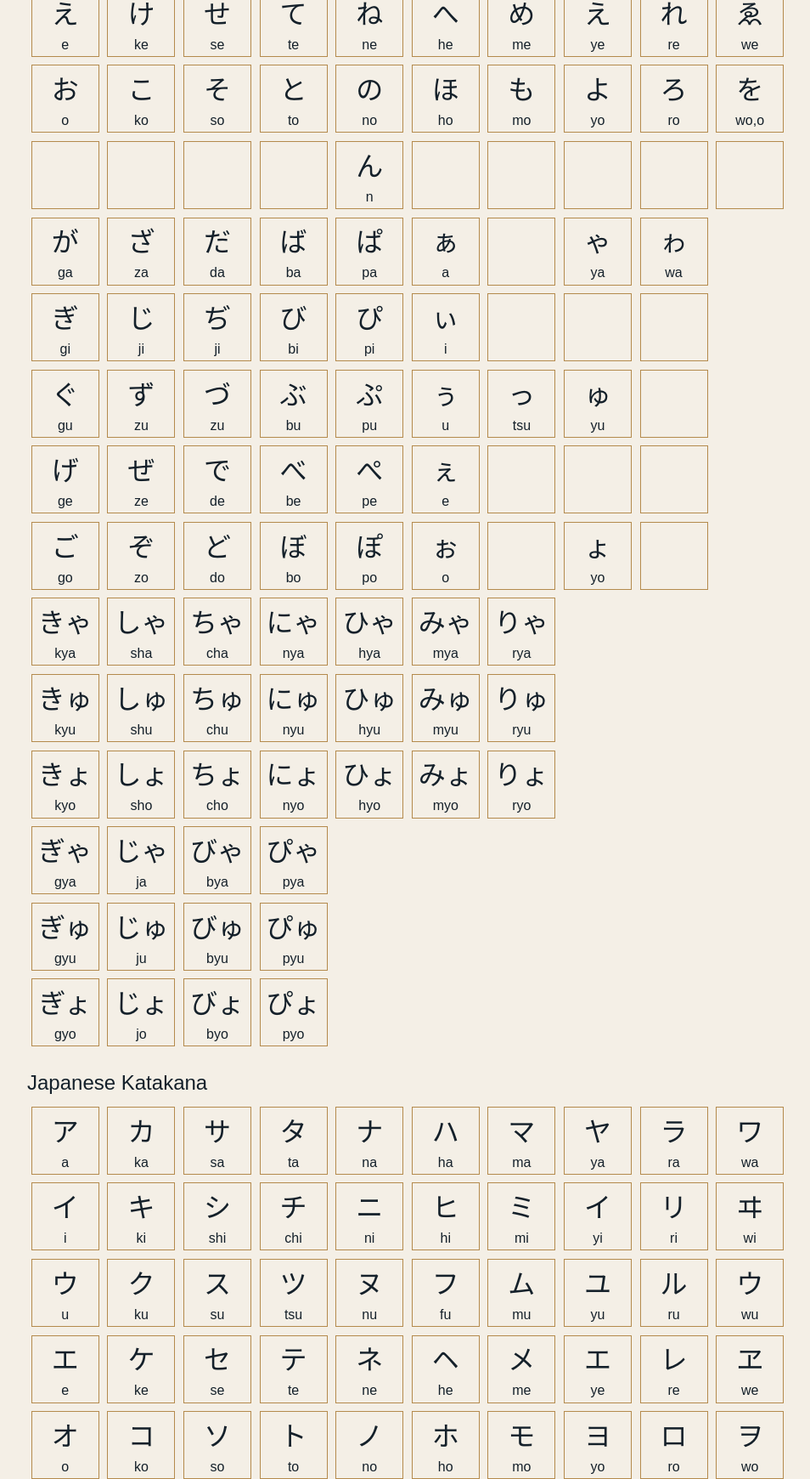
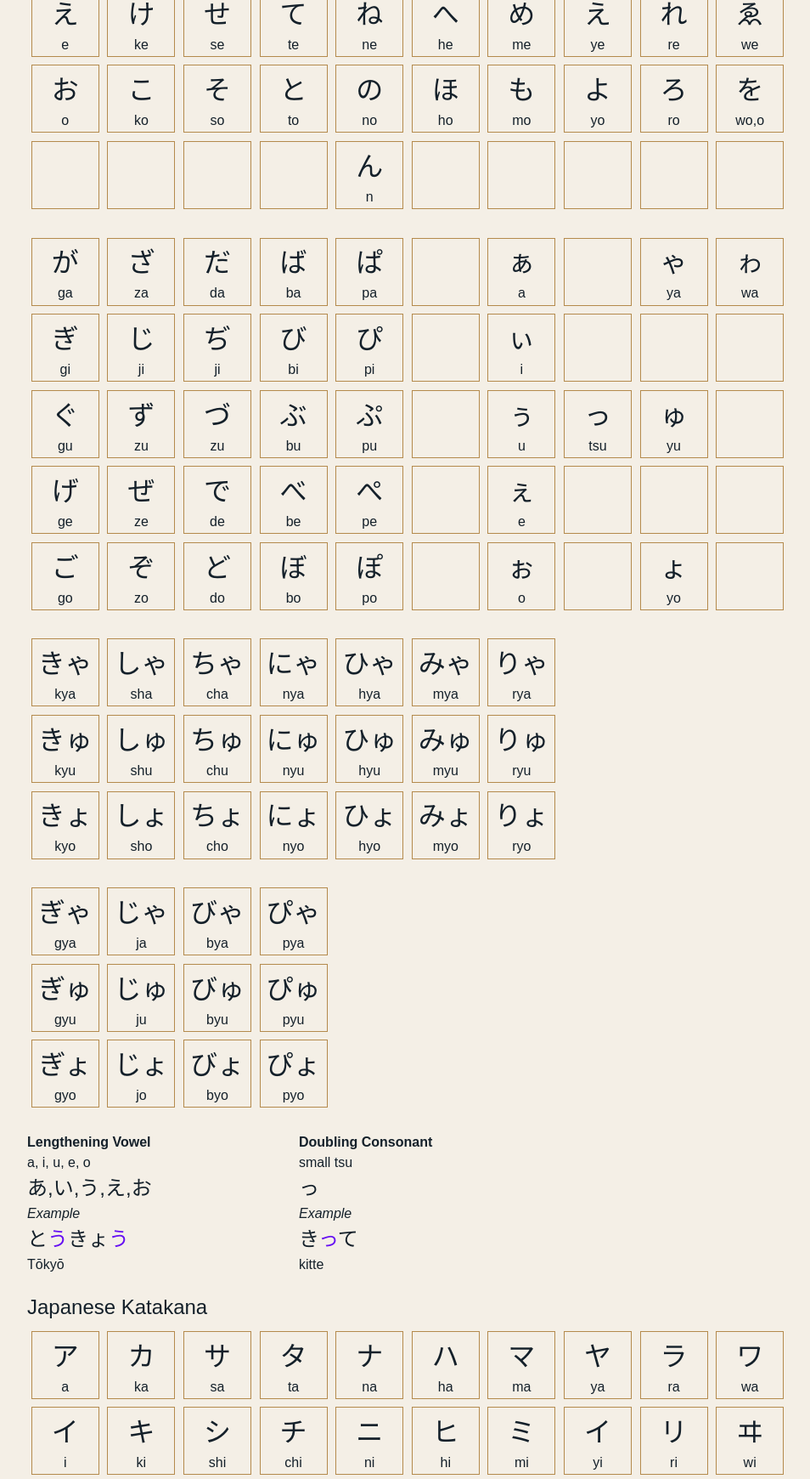
Before and after one commit to maxvann/HanBase, an ASP.NET Core app: page /Home/Charts in a window 1280 px wide. Shown: the part 1003-2743 px from the top of the page at 85% size, without its empty margins (50-1004 px from the left). Run offline with ASP.NET Core 8, Linux system fonts and the light colour scheme; style sheets or scripts are compiled from the project's sources; some libraries are stand-ins or nearby versions.

Commit message:
Updated charts page

```diff
--- a/Views/Home/Charts.cshtml
+++ b/Views/Home/Charts.cshtml
@@ -40,7 +40,7 @@
         }
     </div>
 
-    <div class="glyphs-body japanese-ext">
+    <div class="glyphs-body japanese-ext mt-4">
         @{
             glyphNumber = 0;
             var hiraganaExtSounds = Charts.GetHiraganaExtSound();
@@ -55,7 +55,7 @@
         }
     </div>
 
-    <div class="glyphs-body japanese-combo">
+    <div class="glyphs-body japanese-combo mt-4">
         @{
             glyphNumber = 0;
             var hiraganaComboSounds = Charts.GetHiraganaComboSound();
@@ -70,7 +70,7 @@
         }
     </div>
 
-    <div class="glyphs-body japanese-combo-ext">
+    <div class="glyphs-body japanese-combo-ext mt-4">
         @{
             glyphNumber = 0;
             var hiraganaComboExtSounds = Charts.GetHiraganaComboExtSound();
@@ -83,6 +83,25 @@
                 <div class="glyph-sound">@(hiraganaComboExtSounds[glyphNumber++])</div>
             </div>
         }
+    </div>
+
+    <div class="row chart-modifier mt-4">
+        <div class="col">
+            <div><strong>Lengthening Vowel</strong></div>
+            <div>a, i, u, e, o</div>
+            <div class="grammar-verbs-ideograms">あ,い,う,え,お</div>
+            <div><em>Example</em></div>
+            <div class="grammar-verbs-ideograms">と<span class="grammar-verbs-highlight">う</span>きょ<span class="grammar-verbs-highlight">う</span></div>
+            <div>Tōkyō</div>
+        </div>
+        <div class="col">
+            <div><strong>Doubling Consonant</strong></div>
+            <div>small tsu</div>
+            <div class="grammar-verbs-ideograms">っ</div>
+            <div><em>Example</em></div>
+            <div class="grammar-verbs-ideograms">き<span class="grammar-verbs-highlight">っ</span>て</div>
+            <div>kitte</div>
+        </div>
     </div>
 
     <h4 class="mt-4">Japanese Katakana</h4>
@@ -102,7 +121,7 @@
         }
     </div>
 
-    <div class="glyphs-body japanese-ext">
+    <div class="glyphs-body japanese-ext mt-4">
         @{
             glyphNumber = 0;
             var katakanaExtSounds = Charts.GetKatakanaExtSound();
@@ -117,7 +136,7 @@
         }
     </div>
 
-    <div class="glyphs-body japanese-combo">
+    <div class="glyphs-body japanese-combo mt-4">
         @{
             glyphNumber = 0;
             var katakanaComboSounds = Charts.GetKatakanaComboSound();
@@ -132,7 +151,7 @@
         }
     </div>
 
-    <div class="glyphs-body japanese-combo-ext">
+    <div class="glyphs-body japanese-combo-ext mt-4">
         @{
             glyphNumber = 0;
             var katakanaComboExtSounds = Charts.GetKatakanaComboExtSound();
@@ -145,6 +164,24 @@
                 <div class="glyph-sound">@(katakanaComboExtSounds[glyphNumber++])</div>
             </div>
         }
+    </div>
+
+    <div class="row chart-modifier mt-4">
+        <div class="col">
+            <div><strong>Lengthening Mark</strong></div>
+            <div class="grammar-verbs-ideograms">ー</div>
+            <div><em>Example</em></div>
+            <div class="grammar-verbs-ideograms">コ<span class="grammar-verbs-highlight">ー</span>ヒ<span class="grammar-verbs-highlight">ー</span></div>
+            <div>kōhī</div>
+        </div>
+        <div class="col">
+            <div><strong>Doubling Consonant</strong></div>
+            <div>small tsu</div>
+            <div class="grammar-verbs-ideograms">ッ</div>
+            <div><em>Example</em></div>
+            <div class="grammar-verbs-ideograms">キ<span class="grammar-verbs-highlight">ッ</span>テ</div>
+            <div>kitte</div>
+        </div>
     </div>
 
     <h4 class="mt-4">Chinese Bopomofo (Zhuyin Fuhao)</h4>
--- a/wwwroot/css/site.css
+++ b/wwwroot/css/site.css
@@ -126,6 +126,10 @@ table {
     .button-hollow:hover {
         filter: brightness(1.08);
     }
+
+.chart-modifier {
+    width: 40rem;
+}
 
 .charts-container {
     padding-bottom: 5rem;
@@ -272,7 +276,7 @@ table {
     }
 
     .glyphs-body.japanese-ext {
-        width: 52rem;
+        width: 58rem;
     }
 
     .glyphs-body.japanese-combo {
```
Also changed, not shown: Constants/Constants.cs (+20 -20 lines).
